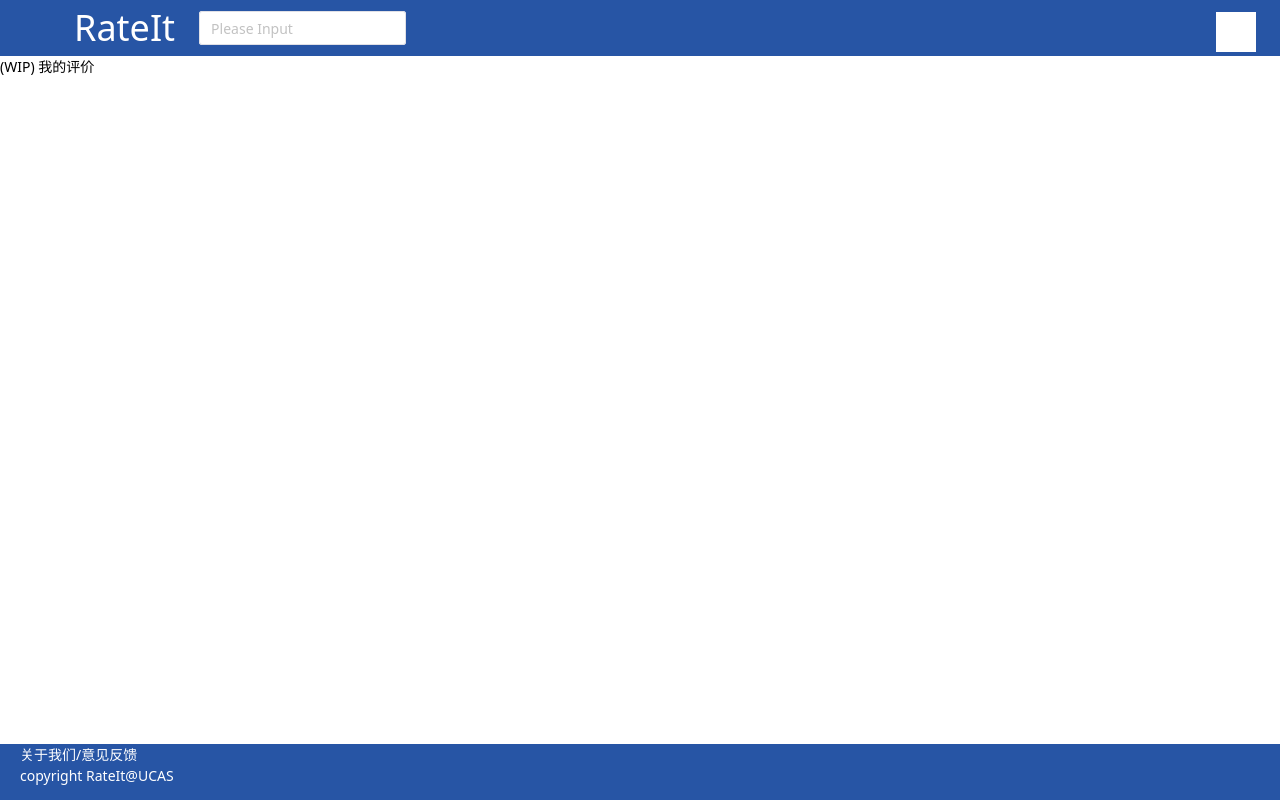
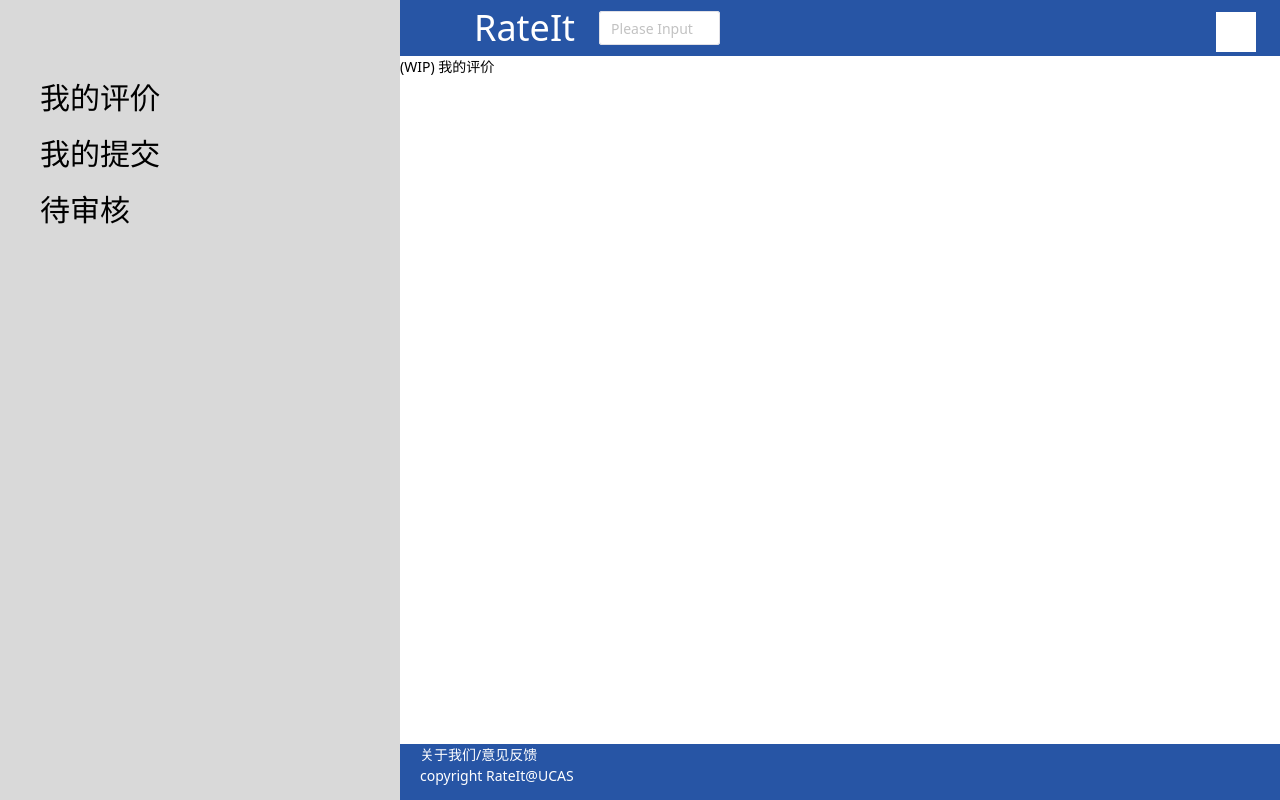
Before and after one commit to GKDRateIt/front-end, a Vue app: page /#/profile in a window 1280 px wide. Before the commit this address led to /#/profile/my-reviews. Built offline with nearby package versions, Linux system fonts and the light colour scheme.

Commit message:
Fix sidebar url trailing / recognising;

```diff
--- a/src/components/side_bar/SideBar.vue
+++ b/src/components/side_bar/SideBar.vue
@@ -1,66 +1,49 @@
 <script setup lang="ts">
 import { computed } from "vue";
+import { useRouter } from "vue-router";
 import { useWindowInfo } from "../../util";
 import { useSideBarInfo, sideBarWidthPx } from "./sideBarApi";
 import SideBarRaw from "./SideBarRaw.vue";
 
+const router = useRouter();
+
+const profileRelatedContents = [
+  {
+    name: "我的评价",
+    target: () => {
+      router.push("/profile/my-reviews");
+    },
+  },
+  {
+    name: "我的提交",
+    target: () => {
+      router.push("/profile/my-submissions");
+    },
+  },
+  {
+    name: "待审核",
+    target: () => {
+      router.push("/profile/my-in-censor");
+    },
+  },
+];
+
 const registries = [
   {
-    path: "/course",
-    content: [
-      {
-        name: "TEST 1",
-        children: [
-          { name: "Go To New Course", target: "/new-course" },
-          {
-            name: "Show Alert",
-            target: () => {
-              console.log("Child 2 clicked");
-              alert("Child 2 clicked");
-            },
-          },
-          { name: "Child 3" },
-          { name: "Child 4" },
-        ],
-      },
-      {
-        name: "TEST 2",
-      },
-      {
-        name: "TEST 3",
-        children: [
-          { name: "Child 1" },
-          { name: "Child 2" },
-          { name: "Child 3" },
-          {
-            name: "Child 4",
-            children: [
-              { name: "Nested 1" },
-              { name: "Nested 2" },
-              { name: "Nested 3" },
-            ],
-          },
-        ],
-      },
-      { name: "TEST 4" },
-    ],
+    path: "/profile",
+    content: profileRelatedContents,
   },
   {
-    path: "/profile",
-    content: [
-      {
-        name: "我的评价",
-        target: () => {},
-      },
-      {
-        name: "我的提交",
-        target: () => {},
-      },
-      {
-        name: "待审核",
-        target: () => {},
-      },
-    ],
+    path: "/profile/my-reviews",
+    content: profileRelatedContents,
+  },
+  {
+    path: "/profile/my-submissions",
+    content: profileRelatedContents,
+  },
+  {
+    path: "/profile/my-in-censor",
+    content: profileRelatedContents,
   },
 ];
 
--- a/src/components/side_bar/SideBarRaw.vue
+++ b/src/components/side_bar/SideBarRaw.vue
@@ -21,14 +21,21 @@ const props = defineProps({
 
 const registry = computed(() => {
   if (props.registries) {
+    let routePath = route.path;
+    if (routePath.endsWith("/")) {
+      routePath = routePath.substring(0, routePath.length - 1);
+    }
     for (const info of props.registries) {
       // console.log(info.path);
       // console.log(route.path);
-      if (
-        (info.path instanceof String || typeof info.path === "string") &&
-        info.path == route.path
-      ) {
-        return info;
+      if (info.path instanceof String || typeof info.path === "string") {
+        let infoPath = info.path;
+        if (infoPath.endsWith("/")) {
+          infoPath = infoPath.substring(0, infoPath.length - 1);
+        }
+        if (infoPath == routePath) {
+          return info;
+        }
       } else if (info.path instanceof RegExp && info.path.test(route.path)) {
         return info;
       }
```
